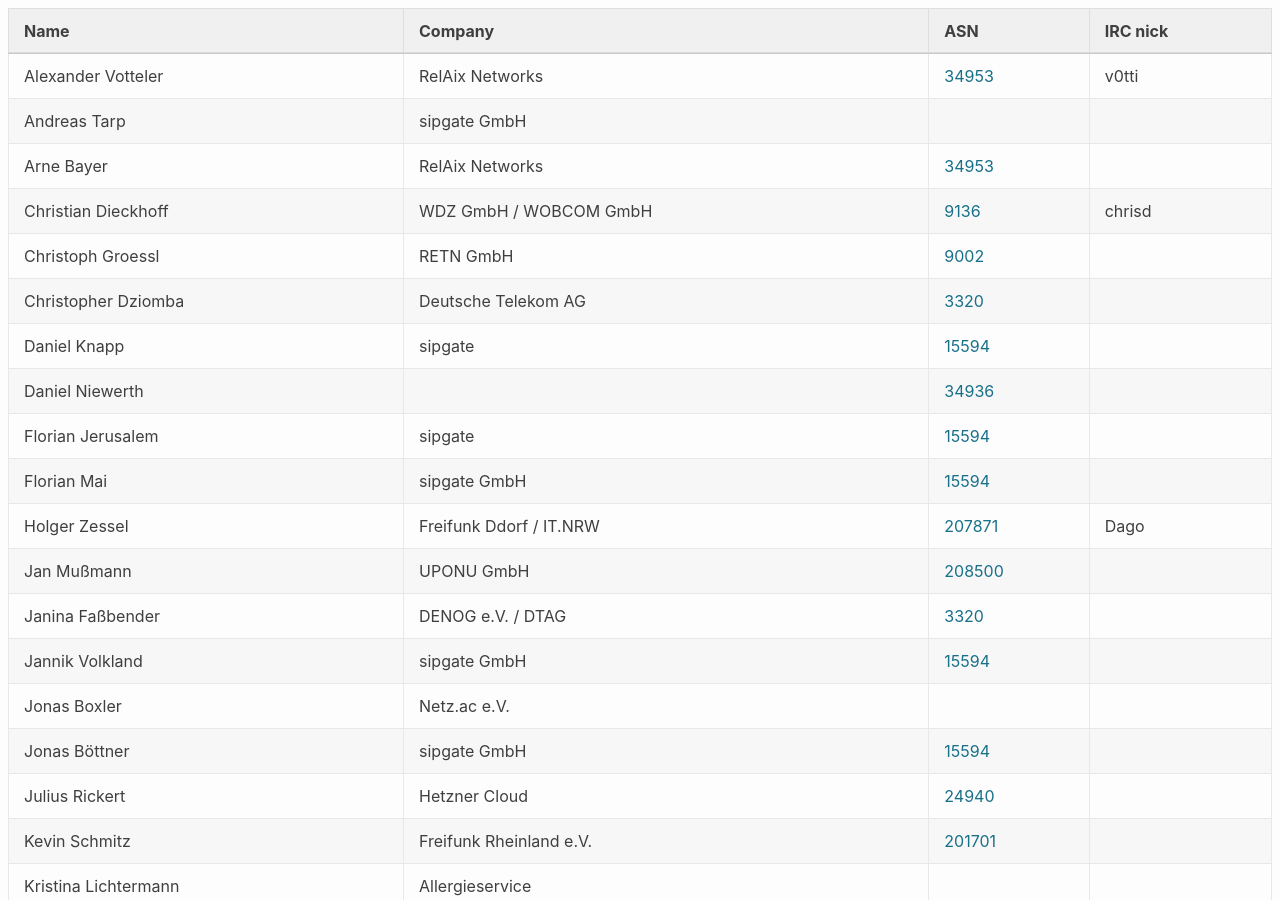
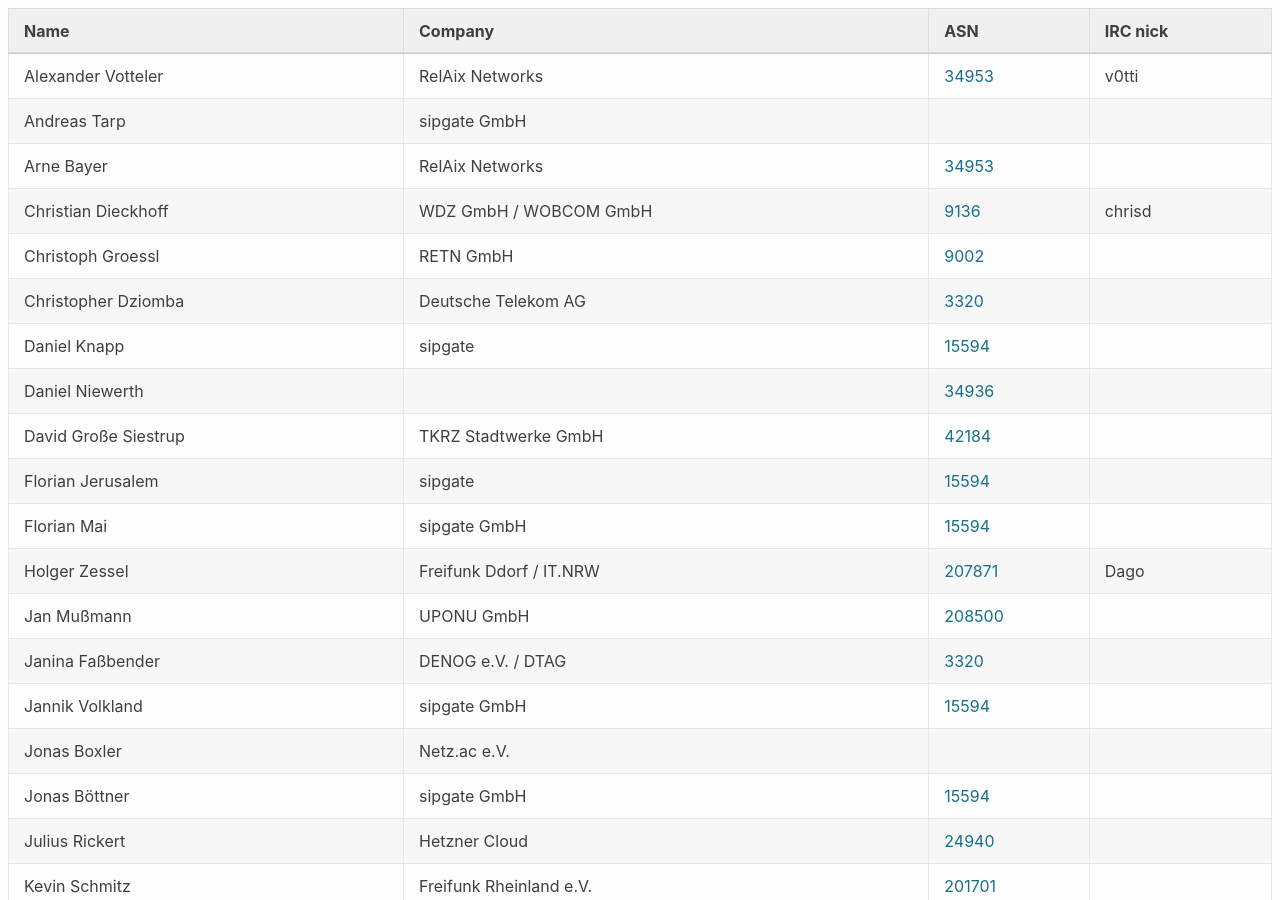
Before and after one commit to denog/pretix-attendeelist, a Jekyll site: the page built from denog-meetup-2024-03/index.markdown, in a window 1280 px wide and 900 px high. Built offline with Jekyll 4.4.1, drawn with Linux system fonts in a browser that asks for light colours.

Commit message:
Latest data: Wed Apr  3 12:35:12 UTC 2024

```diff
--- a/_data/attendees_denog-meetup-2024-03.json
+++ b/_data/attendees_denog-meetup-2024-03.json
@@ -46,6 +46,12 @@
     "company": null,
     "irc": null,
     "asn": "34936"
+  },
+  {
+    "name": "David Große Siestrup",
+    "company": "TKRZ Stadtwerke GmbH",
+    "irc": null,
+    "asn": "42184"
   },
   {
     "name": "Florian Jerusalem",
```
